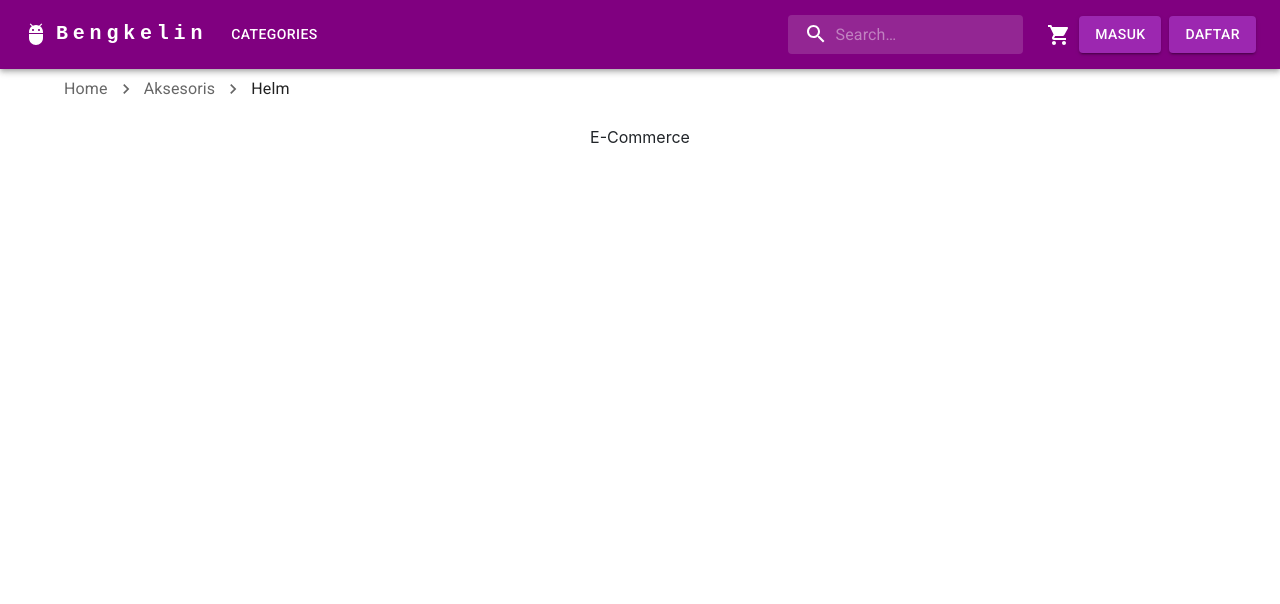
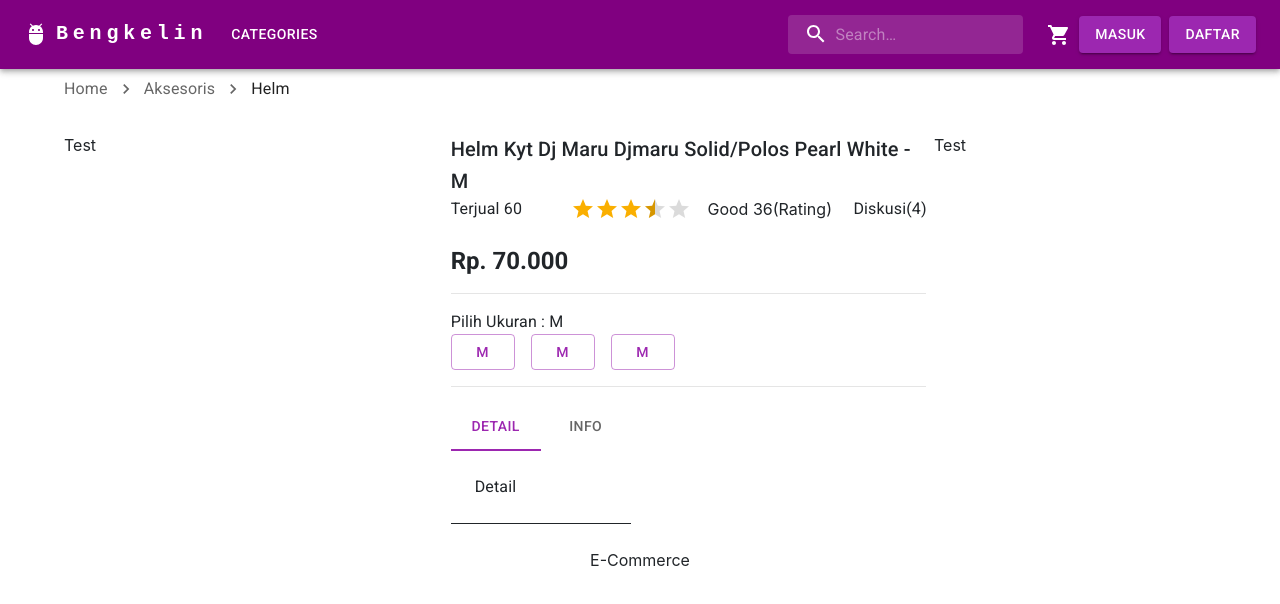
Before and after one commit to fazrithe/e-commerce-frontend, a Next.js app: page /product/Helm in a window 1280 px wide. Shown: the top 604 px of the page. Built offline with nearby package versions, Linux system fonts and the light colour scheme.

Commit message:
add detail

```diff
--- /dev/null
+++ b/components/product/items/detail.jsx
@@ -0,0 +1,69 @@
+import { Box, Button, Grid, Rating, Stack, Typography } from "@mui/material";
+import StarIcon from '@mui/icons-material/Star';
+import TabDescription from "./tabDescription"
+
+let labels = {
+    0.5: 'Useless',
+    1: 'Useless+',
+    1.5: 'Poor',
+    2: 'Poor+',
+    2.5: 'Ok',
+    3: 'Ok+',
+    3.5: 'Good',
+    4: 'Good+',
+    4.5: 'Excellent',
+    5: 'Excellent+',
+  };
+
+export default function Detail(){
+    let value = 3.5;
+    return(
+        <>
+        <Typography fontWeight="lg" variant="h6">Helm Kyt Dj Maru Djmaru Solid/Polos Pearl White - M</Typography>
+        <Grid container spacing={1}>
+            <Grid item xs={8} sm={3}>
+                <Typography>Terjual 60 </Typography>
+            </Grid>
+            <Grid item xs={8} sm={7}>
+            <Box
+                sx={{
+                    width: 350,
+                    display: 'flex',
+                    alignItems: 'center',
+                }}
+                >
+                <Rating
+                    name="text-feedback"
+                    value={value}
+                    readOnly
+                    precision={0.5}
+                    emptyIcon={<StarIcon style={{ opacity: 0.55 }} fontSize="inherit" />}
+                />
+                <Box sx={{ ml: 2 }}>{labels[value]} 36(Rating)</Box>
+                </Box>
+            </Grid>
+            <Grid item xs={8} sm={2}>
+                <Typography>Diskusi(4)</Typography>
+            </Grid>
+        </Grid>
+        <Typography variant="h5" className="mt-4" fontWeight="bold">Rp. 70.000</Typography>
+        <hr></hr>
+        <Typography>Pilih Ukuran : M</Typography>
+        <Grid container>
+            <Grid item>
+                <Stack spacing={2} direction="row">
+                <Button variant="outlined" color="secondary">M</Button>
+                <Button variant="outlined" color="secondary">M</Button>
+                <Button variant="outlined" color="secondary">M</Button>
+                </Stack>
+            </Grid>
+        </Grid>
+        <hr></hr>
+        <Grid container>
+            <Grid item>
+                <TabDescription />
+            </Grid>
+        </Grid>
+        </>
+    )
+}
--- /dev/null
+++ b/components/product/items/tabDescription.tsx
@@ -0,0 +1,65 @@
+import * as React from 'react';
+import Tabs from '@mui/material/Tabs';
+import Tab from '@mui/material/Tab';
+import Typography from '@mui/material/Typography';
+import Box from '@mui/material/Box';
+
+interface TabPanelProps {
+    children?: React.ReactNode;
+    index: number;
+    value: number;
+}
+
+function TabPanel(props: TabPanelProps) {
+    const { children, value, index, ...other } = props;
+
+    return (
+      <div
+        role="tabpanel"
+        hidden={value !== index}
+        id={`simple-tabpanel-${index}`}
+        aria-labelledby={`simple-tab-${index}`}
+        {...other}
+      >
+        {value === index && (
+          <Box sx={{ p: 3 }}>
+            <Typography>{children}</Typography>
+          </Box>
+        )}
+      </div>
+    );
+}
+
+  function a11yProps(index: number) {
+    return {
+      id: `simple-tab-${index}`,
+      'aria-controls': `simple-tabpanel-${index}`,
+    };
+  }
+
+export default function TabDescription(){
+    const [value, setValue] = React.useState(0);
+
+    const handleChange = (event: React.SyntheticEvent, newValue: number)=> {
+        setValue(newValue);
+    }
+    return(
+        <Box sx={{width: '100%'}}>
+            <Box sx={{borderBottom: 1, borderColor: 'none'}}>
+                <Tabs
+                    textColor="secondary"
+                    indicatorColor="secondary"
+                    value={value} onChange={handleChange} aria-label="basic tabs example">
+                    <Tab label="Detail" {...a11yProps(0)} />
+                    <Tab label="Info" {...a11yProps(1)} />
+                </Tabs>
+                <TabPanel value={value} index={0}>
+                    Detail
+                </TabPanel>
+                <TabPanel value={value} index={1}>
+                    Info
+                </TabPanel>
+            </Box>
+        </Box>
+    )
+}
--- a/components/product/singleProduct.jsx
+++ b/components/product/singleProduct.jsx
@@ -1,6 +1,13 @@
 import * as React from 'react';
-import { Breadcrumbs, Container, Link, Typography, Stack } from "@mui/material";
+import { Breadcrumbs,
+         Container,
+         Link,
+         Typography,
+         Stack,
+         Grid
+        } from "@mui/material";
 import NavigateNextIcon from '@mui/icons-material/NavigateNext';
+import Detail from './items/detail';
 
 function handleClick(event) {
     event.preventDefault();
@@ -38,6 +45,17 @@
                     {breadcrumbs}
                 </Breadcrumbs>
             </Stack>
+            <Grid container spacing={1} className="mt-4">
+              <Grid item xs={8} sm={4}>
+                  Test
+              </Grid>
+              <Grid item xs={8} sm={5}>
+                    <Detail/>
+              </Grid>
+              <Grid item xs={6} sm={2}>
+                  Test
+              </Grid>
+            </Grid>
             </Container></div>
     );
 }
```
